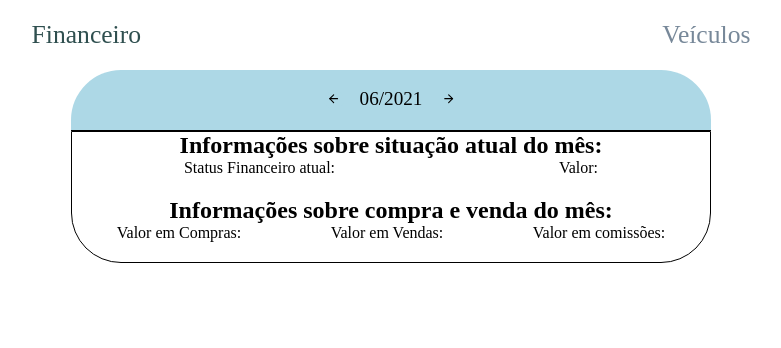
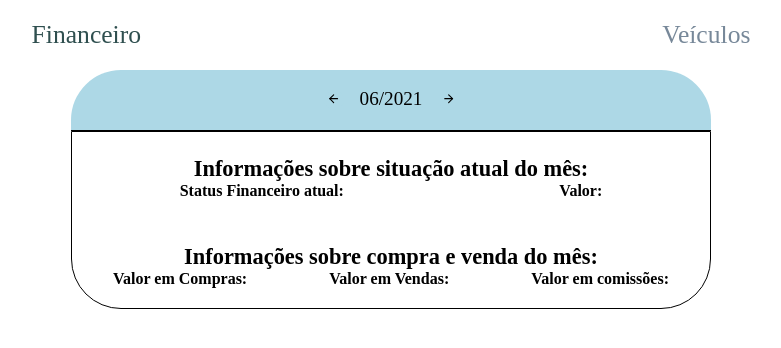
Before and after one commit to MatheusRFilho/Teste-Devnology, a React (Create React App) app in the folder frontend/: page / in a window 1280 px wide. Shown: the top 348 px of the page, without its empty margins (249-1030 px from the left). Built offline with nearby package versions, Linux system fonts and the light colour scheme; no server answers.

Commit message:
Styling the informations

```diff
--- a/frontend/src/globalComponents/Financial/index.js
+++ b/frontend/src/globalComponents/Financial/index.js
@@ -76,16 +76,30 @@ const FinancialItem = () => {
       </div>
 
       <div className="content">
-        <h2>Informações sobre situação atual do mês:</h2>
+        <h2 className="title">Informações sobre situação atual do mês:</h2>
         <div className="row">
-          <p>Status Financeiro atual: {type}</p>
-          <p>Valor: {value}</p>
+          <p className="text">
+            <strong>Status Financeiro atual:</strong> {type}
+          </p>
+          <p className="text">
+            <strong>Valor: </strong>
+            {value}
+          </p>
         </div>
-        <h2>Informações sobre compra e venda do mês:</h2>
+        <h2 className="title">Informações sobre compra e venda do mês:</h2>
         <div className="row">
-          <p>Valor em Compras: {totalBuy} </p>
-          <p>Valor em Vendas: {totalSell}</p>
-          <p>Valor em comissões: {commission}</p>
+          <p className="text">
+            <strong>Valor em Compras: </strong>
+            {totalBuy}{' '}
+          </p>
+          <p className="text">
+            <strong>Valor em Vendas: </strong>
+            {totalSell}
+          </p>
+          <p className="text">
+            <strong>Valor em comissões: </strong>
+            {commission}
+          </p>
         </div>
       </div>
     </>
--- a/frontend/src/globalComponents/Financial/style.css
+++ b/frontend/src/globalComponents/Financial/style.css
@@ -64,7 +64,17 @@
 .row {
   flex: 1;
   display: flex;
+  flex-wrap: wrap;
   flex-direction: row;
   justify-content: space-around;
   padding-bottom: 20px;
 }
+
+.title {
+  font-size: 1.4rem;
+  margin-top: 1.5rem;
+}
+
+.text {
+  font-size: 1rem;
+}
```
